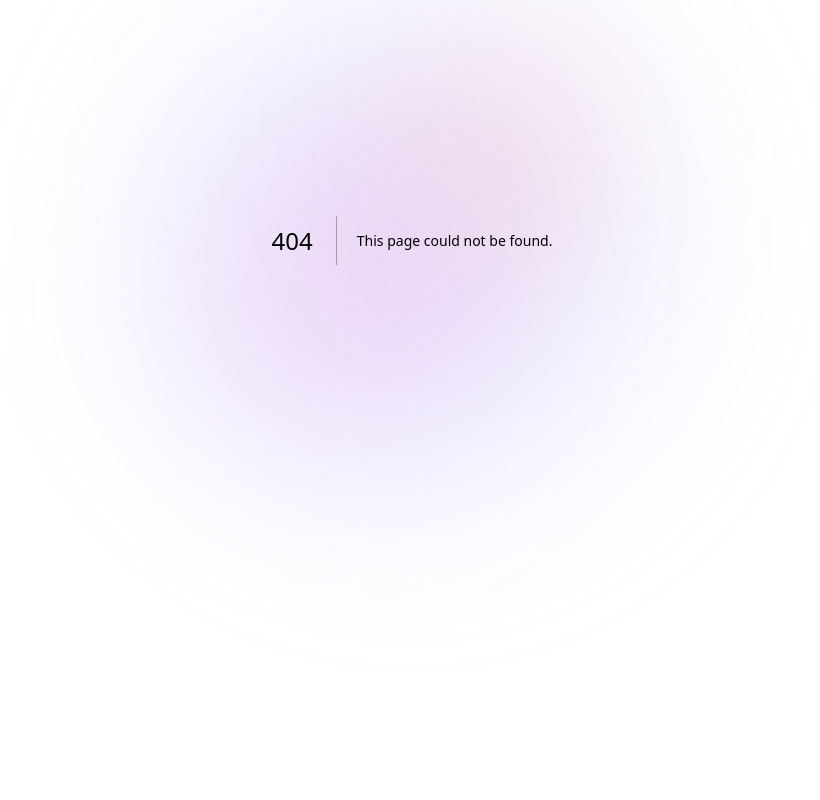
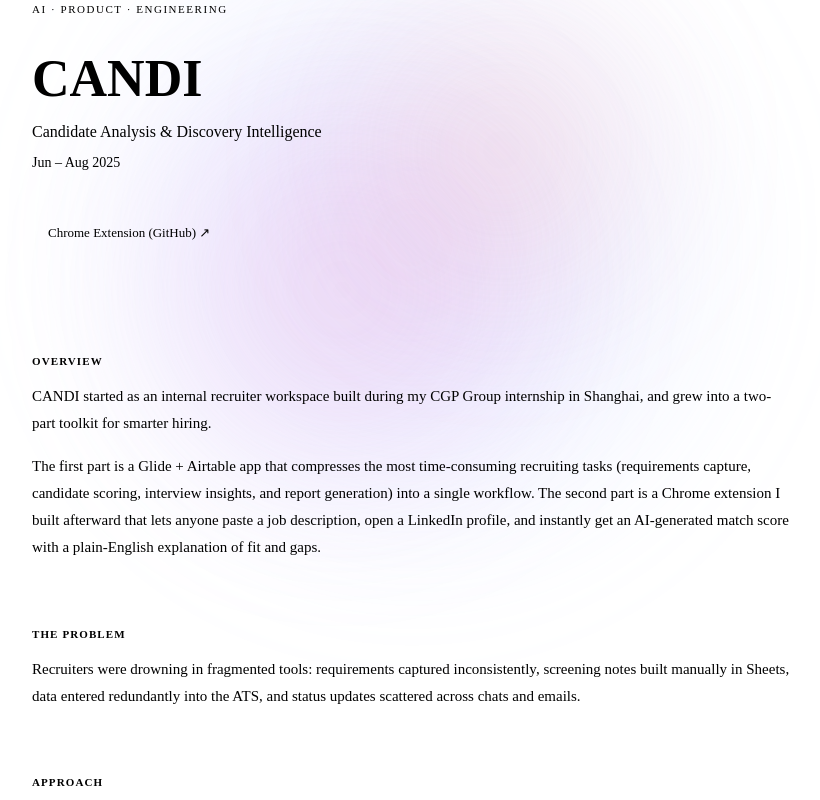
Before and after one commit to flinlabs/new-portfolio, a Next.js app: page /projects/candi in a window 1280 px wide. Before the commit this address had no page. Shown: the part 160-960 px from the top of the page, without its empty margins (228-1048 px from the left). Before the commit the page ends 800 px from the top, so only its background shows below. Built offline with nearby package versions, Linux system fonts and the light colour scheme.

Commit message:
added project detail page with overview, approach, outcomes, and images

```diff
--- /dev/null
+++ b/app/projects/[slug]/page.tsx
@@ -0,0 +1,132 @@
+import { projects } from "@/data/projects"
+import { notFound } from "next/navigation"
+import Image from "next/image"
+import Link from "next/link"
+
+export default function ProjectPage({ params }: { params: { slug: string } }) {
+	const project = projects.find(p => p.slug === params.slug)
+	if (!project) notFound()
+
+	return (
+		<main style={{ maxWidth: "760px", margin: "0 auto", padding: "144px 48px 120px" }}>
+
+			<p style={{
+				fontSize: "11px",
+				fontWeight: 500,
+				letterSpacing: "0.14em",
+				textTransform: "uppercase",
+				color: "var(--text-muted)",
+				marginBottom: "12px",
+			}}>
+				{project.tag}
+			</p>
+
+			<h1 style={{
+				fontFamily: "var(--font-cormorant)",
+				fontSize: "52px",
+				fontWeight: 600,
+				lineHeight: 1.1,
+				marginBottom: "8px",
+			}}>
+				{project.title}
+			</h1>
+
+			<p style={{ fontSize: "16px", color: "var(--text-muted)", marginBottom: "4px" }}>{project.subtitle}</p>
+			<p style={{ fontSize: "14px", color: "var(--text-muted)", marginBottom: "48px" }}>{project.period}</p>
+
+			{project.links && (
+				<div style={{ display: "flex", gap: "8px", flexWrap: "wrap", marginBottom: "48px" }}>
+					{project.links.map(link => (
+						<a
+							key={link.label}
+							href={link.url}
+							target="_blank"
+							rel="noopener noreferrer"
+							style={{
+								fontSize: "13px",
+								color: "var(--lavender)",
+								border: "1px solid var(--border)",
+								borderRadius: "100px",
+								padding: "6px 16px",
+								textDecoration: "none",
+							}}
+						>
+							{link.label} ↗
+						</a>
+					))}
+				</div>
+			)}
+
+			<div style={{ height: "1px", background: "var(--border)", marginBottom: "48px" }} />
+
+			<div style={{ display: "flex", flexDirection: "column", gap: "40px" }}>
+
+				<div>
+					<p style={{ fontSize: "11px", fontWeight: 600, letterSpacing: "0.1em", textTransform: "uppercase", color: "var(--text-muted)", marginBottom: "16px" }}>Overview</p>
+					{project.overview.split("\n\n").map((para, i) => (
+						<p key={i} style={{ fontSize: "15px", lineHeight: 1.8, color: "var(--text)", marginBottom: "16px" }}>{para}</p>
+					))}
+				</div>
+
+				<div>
+					<p style={{ fontSize: "11px", fontWeight: 600, letterSpacing: "0.1em", textTransform: "uppercase", color: "var(--text-muted)", marginBottom: "16px" }}>The Problem</p>
+					<p style={{ fontSize: "15px", lineHeight: 1.8, color: "var(--text)" }}>{project.problem}</p>
+				</div>
+
+				<div>
+					<p style={{ fontSize: "11px", fontWeight: 600, letterSpacing: "0.1em", textTransform: "uppercase", color: "var(--text-muted)", marginBottom: "16px" }}>Approach</p>
+					<ul style={{ display: "flex", flexDirection: "column", gap: "10px", listStyle: "none", padding: 0 }}>
+						{project.approach.map((a) => (
+							<li key={a} style={{ fontSize: "15px", lineHeight: 1.7, color: "var(--text)", paddingLeft: "16px", borderLeft: "2px solid var(--border)" }}>
+								{a}
+							</li>
+						))}
+					</ul>
+				</div>
+
+				<div>
+					<p style={{ fontSize: "11px", fontWeight: 600, letterSpacing: "0.1em", textTransform: "uppercase", color: "var(--text-muted)", marginBottom: "16px" }}>Outcomes</p>
+					<ul style={{ display: "flex", flexDirection: "column", gap: "10px", listStyle: "none", padding: 0 }}>
+						{project.outcomes.map((o) => (
+							<li key={o} style={{ fontSize: "15px", lineHeight: 1.7, color: "var(--text)", paddingLeft: "16px", borderLeft: "2px solid var(--lavender)" }}>
+								{o}
+							</li>
+						))}
+					</ul>
+				</div>
+
+				{project.images && (
+					<div style={{ display: "flex", flexDirection: "column", gap: "16px" }}>
+						{project.images.map((src) => (
+							<div key={src} style={{ position: "relative", width: "100%", aspectRatio: "1/1", borderRadius: "16px", overflow: "hidden" }}>
+								<Image src={src} alt={project.title} fill style={{ objectFit: "cover" }} />
+							</div>
+						))}
+					</div>
+				)}
+
+				{project.awards && (
+					<div>
+						<p style={{ fontSize: "11px", fontWeight: 600, letterSpacing: "0.1em", textTransform: "uppercase", color: "var(--text-muted)", marginBottom: "16px" }}>Recognition</p>
+						<p style={{ fontSize: "14px", lineHeight: 1.8, color: "var(--text)" }}>{project.awards}</p>
+					</div>
+				)}
+
+				{project.tech && (
+					<div>
+						<p style={{ fontSize: "11px", fontWeight: 600, letterSpacing: "0.1em", textTransform: "uppercase", color: "var(--text-muted)", marginBottom: "16px" }}>Stack & Tools</p>
+						<p style={{ fontSize: "14px", lineHeight: 1.8, color: "var(--text)" }}>{project.tech}</p>
+					</div>
+				)}
+
+			</div>
+
+			<div style={{ marginTop: "64px" }}>
+				<Link href="/projects" style={{ fontSize: "13px", color: "var(--text-muted)", textDecoration: "none" }}>
+					← Back to Projects
+				</Link>
+			</div>
+
+		</main>
+	)
+}
```
